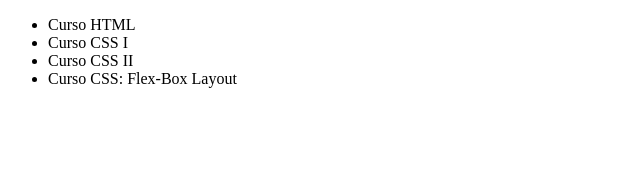
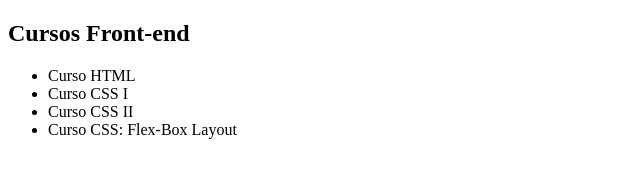
Before and after one commit to OctaviusOllem/alura-git, a plain HTML site: page index.html in a window 1280 px wide. Shown: the whole page, without its empty margins (0-640 px from the left). Drawn offline with Linux system fonts and the light colour scheme.

Commit message:
Adicionado titulo

```diff
--- a/index.html
+++ b/index.html
@@ -6,6 +6,7 @@
     <title>Git Alura</title>
   </head>
   <body>
+    <h2>Cursos Front-end</h2>
     <ul>
       <li>Curso HTML</li>
       <li>Curso CSS I</li>
```
